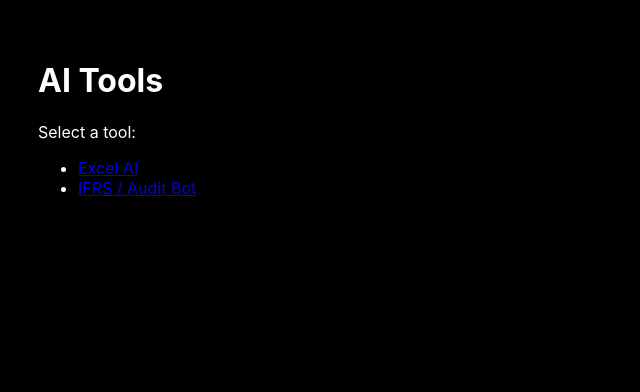
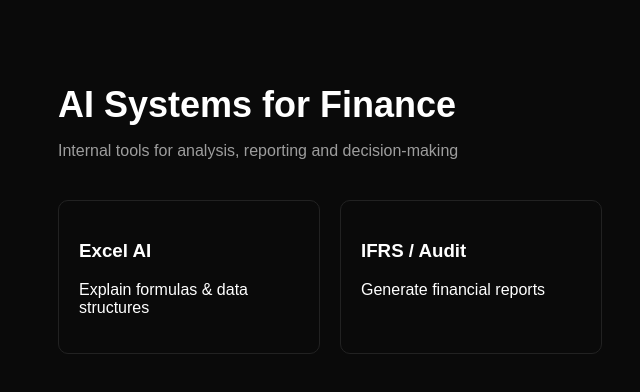
Before and after one commit to marinofecal/skynet-final, a Next.js app: page /tools in a window 1280 px wide. Shown: the top 392 px of the page, without its empty margins (2-642 px from the left). Built offline with nearby package versions, Linux system fonts and the light colour scheme.

Commit message:
Update page.jsx

```diff
--- a/app/tools/page.jsx
+++ b/app/tools/page.jsx
@@ -1,14 +1,44 @@
 export default function ToolsPage() {
   return (
-    <div style={{ padding: 40, background: "black", color: "white", minHeight: "100vh" }}>
-      <h1>AI Tools</h1>
+    <div style={{
+      background: "#0a0a0a",
+      color: "white",
+      minHeight: "100vh",
+      padding: "60px",
+      fontFamily: "Arial"
+    }}>
 
-      <p>Select a tool:</p>
+      <h1 style={{ fontSize: "36px", marginBottom: "10px" }}>
+        AI Systems for Finance
+      </h1>
 
-      <ul>
-        <li><a href="/tools/excel">Excel AI</a></li>
-        <li><a href="/bot">IFRS / Audit Bot</a></li>
-      </ul>
+      <p style={{ opacity: 0.6, marginBottom: "40px" }}>
+        Internal tools for analysis, reporting and decision-making
+      </p>
+
+      <div style={{ display: "flex", gap: "20px" }}>
+
+        <a href="/tools/excel" style={card}>
+          <h3>Excel AI</h3>
+          <p>Explain formulas & data structures</p>
+        </a>
+
+        <a href="/bot" style={card}>
+          <h3>IFRS / Audit</h3>
+          <p>Generate financial reports</p>
+        </a>
+
+      </div>
     </div>
   );
 }
+
+const card = {
+  padding: "20px",
+  border: "1px solid #222",
+  borderRadius: "10px",
+  width: "220px",
+  textDecoration: "none",
+  color: "white",
+  transition: "0.2s"
+};
```
